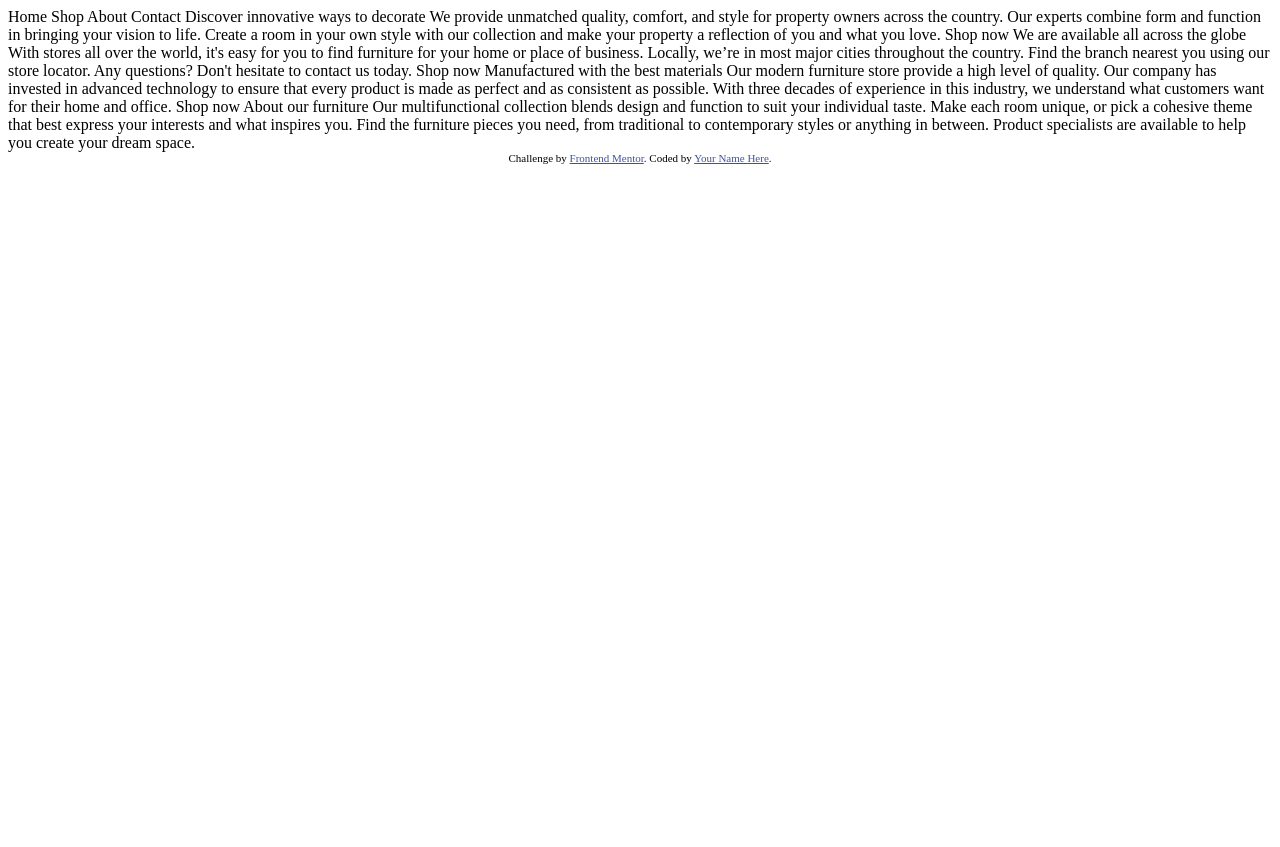
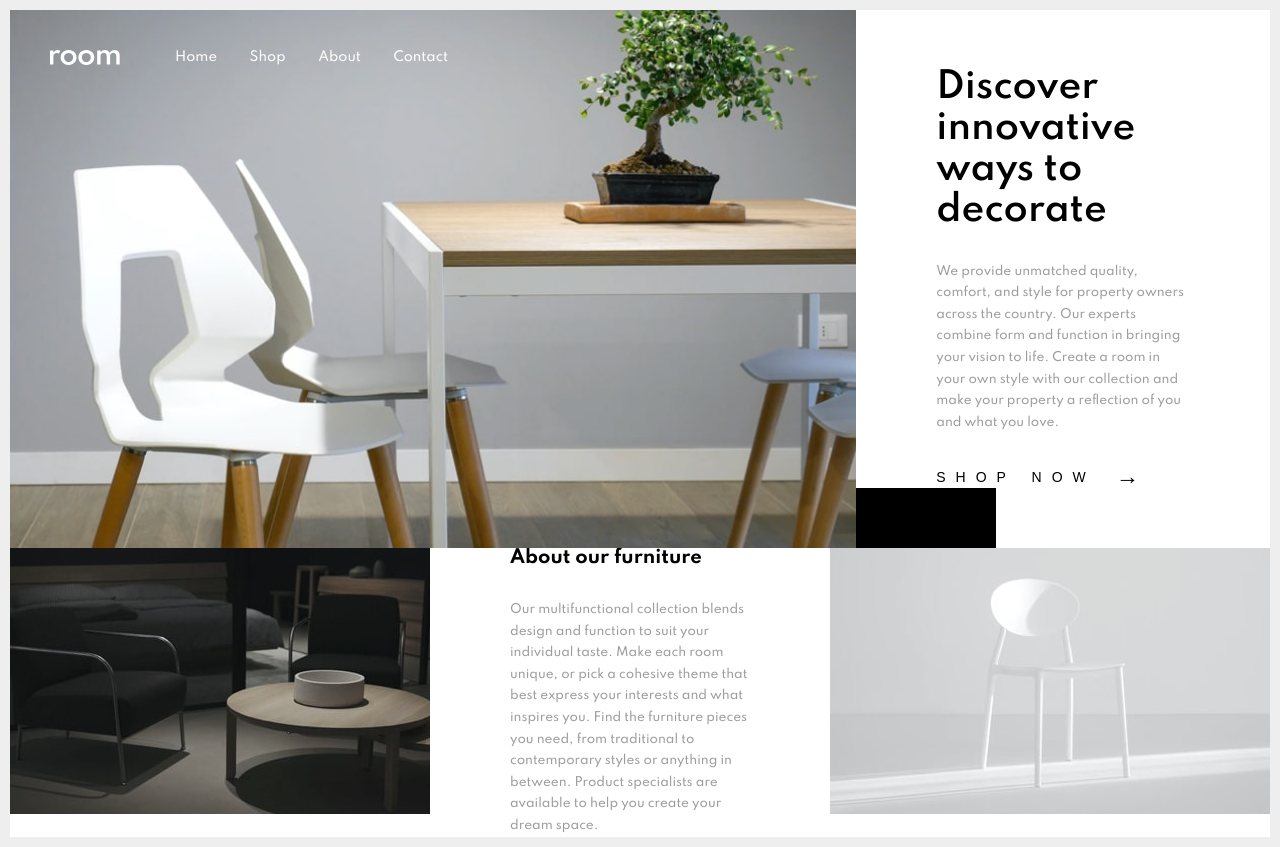
Before and after one commit to OhadBrunner/room-homepage-master, a website: page index.html in a window 1280 px wide. Before the commit the page ends 800 px from the top, so only its background shows below. Drawn offline with Linux system fonts and the light colour scheme.

Commit message:
Completed for Desktop + Mobile

```diff
--- a/index.html
+++ b/index.html
@@ -1,59 +1,111 @@
 <!DOCTYPE html>
 <html lang="en">
-<head>
-  <meta charset="UTF-8">
-  <meta name="viewport" content="width=device-width, initial-scale=1.0"> <!-- displays site properly based on user's device -->
+  <head>
+    <meta charset="UTF-8" />
+    <meta name="viewport" content="width=device-width, initial-scale=1.0" />
+    <!-- displays site properly based on user's device -->
 
-  <link rel="icon" type="image/png" sizes="32x32" href="./images/favicon-32x32.png">
+    <!-- CSS -->
+    <link rel="stylesheet" href="css/style.css" />
 
-  <title>Frontend Mentor | Room homepage</title>
+    <!-- Google Fonts -->
+    <link rel="preconnect" href="https://fonts.googleapis.com" />
+    <link rel="preconnect" href="https://fonts.gstatic.com" crossorigin />
+    <link
+      href="https://fonts.googleapis.com/css2?family=Spartan:wght@500;600;700&display=swap"
+      rel="stylesheet"
+    />
 
-  <!-- Feel free to remove these styles or customise in your own stylesheet 👍 -->
-  <style>
-    .attribution { font-size: 11px; text-align: center; }
-    .attribution a { color: hsl(228, 45%, 44%); }
-  </style>
-</head>
-<body>
-  Home
-  Shop
-  About
-  Contact
+    <title>Frontend Mentor | Room homepage</title>
+  </head>
+  <body>
+    <header class="header">
+      <div class="header__left">
+        <picture class="header__background">
+          <source
+            srcset="images/mobile-image-hero-1.jpg"
+            media="(max-width:
+          37.5em)"
+            class="header__img"
+          />
+          <img
+            src="images/desktop-image-hero-1.jpg"
+            alt="background image"
+            class="header__img"
+          />
+        </picture>
+        <div class="header__flex-box">
+          <img src="images/logo.svg" alt="logo" class="header__logo" />
+          <ul class="header__list">
+            <li class="header__item">
+              <a href="#" class="header__link">Home</a>
+            </li>
+            <li class="header__item">
+              <a href="#" class="header__link">Shop</a>
+            </li>
+            <li class="header__item">
+              <a href="#" class="header__link">About</a>
+            </li>
+            <li class="header__item">
+              <a href="#" class="header__link">Contact</a>
+            </li>
+          </ul>
+        </div>
+      </div>
+      <div class="header__right">
+        <h1 class="heading-h1">Discover innovative ways to decorate</h1>
+        <p class="paragraph">
+          We provide unmatched quality, comfort, and style for property owners
+          across the country. Our experts combine form and function in bringing
+          your vision to life. Create a room in your own style with our
+          collection and make your property a reflection of you and what you
+          love.
+        </p>
+        <div class="flex-btnbox">
+          <button class="shop-btn">Shop now</button>
+          <span class="arrow">&rarr;</span>
+        </div>
+        <div class="slider-box">
+          <button class="slider-box__btn">
+            <svg class="slider-box__icon">
+              <use
+                xlink:href="images/icomoon/sprite.svg#icon-chevron-thin-left"
+              ></use>
+            </svg>
+          </button>
+          <button class="slider-box__btn">
+            <svg class="slider-box__icon">
+              <use
+                xlink:href="images/icomoon/sprite.svg#icon-chevron-thin-right"
+              ></use>
+            </svg>
+          </button>
+        </div>
+      </div>
+    </header>
 
-  Discover innovative ways to decorate
-
-  We provide unmatched quality, comfort, and style for property owners across the country.
-  Our experts combine form and function in bringing your vision to life. Create a room in your
-  own style with our collection and make your property a reflection of you and what you love.
-
-  Shop now
-
-  We are available all across the globe
-
-  With stores all over the world, it's easy for you to find furniture for your home or place of business.
-  Locally, we’re in most major cities throughout the country. Find the branch nearest you using our
-  store locator. Any questions? Don't hesitate to contact us today.
-
-  Shop now
-
-  Manufactured with the best materials
-
-  Our modern furniture store provide a high level of quality. Our company has invested in advanced technology
-  to ensure that every product is made as perfect and as consistent as possible. With three decades of
-  experience in this industry, we understand what customers want for their home and office.
-
-  Shop now
-
-  About our furniture
-
-  Our multifunctional collection blends design and function to suit your individual taste.
-  Make each room unique, or pick a cohesive theme that best express your interests and what
-  inspires you. Find the furniture pieces you need, from traditional to contemporary styles
-  or anything in between. Product specialists are available to help you create your dream space.
-
-  <div class="attribution">
-    Challenge by <a href="https://www.frontendmentor.io?ref=challenge" target="_blank">Frontend Mentor</a>.
-    Coded by <a href="#">Your Name Here</a>.
-  </div>
-</body>
+    <footer class="footer">
+      <img
+        src="images/image-about-dark.jpg"
+        alt="footer image"
+        class="footer__image"
+      />
+      <div class="footer__text">
+        <h2 class="heading-h2">About our furniture</h2>
+        <p class="paragraph">
+          Our multifunctional collection blends design and function to suit your
+          individual taste. Make each room unique, or pick a cohesive theme that
+          best express your interests and what inspires you. Find the furniture
+          pieces you need, from traditional to contemporary styles or anything
+          in between. Product specialists are available to help you create your
+          dream space.
+        </p>
+      </div>
+      <img
+        src="images/image-about-light.jpg"
+        alt="footer image"
+        class="footer__image"
+      />
+    </footer>
+  </body>
 </html>
--- /dev/null
+++ b/sass/_base.scss
@@ -0,0 +1,58 @@
+@import 'mixins';
+
+:root {
+  //COLORS
+  --color-bg: #eeeeee;
+  --color-white: #fff;
+  --color-paragraph: #9d9d9d;
+  --color-black: #000;
+}
+
+/* RESET */
+*,
+*::after,
+*::before {
+  margin: 0;
+  padding: 0;
+  box-sizing: inherit;
+  /*every element will automatically inherit the body's box-sizing*/
+}
+
+html {
+  /* font-size: 10px; /*instead of the deafault browser 16px --> now 1rem = 10px*/
+  font-size: 62.5%;
+  /* equals to 10px if setting are normal but will change according to users needs*/
+  @include respond(iPad-land) {
+    // width < 1200?
+    font-size: 56.25%;
+    // 1rem = 9px, 9/16 = 50%;
+  }
+  @include respond(iPad-port) {
+    // width < 900?
+    font-size: 50%; // 1rem = 8px, 8/16 = 50%;
+  }
+  // @include respond(iPhone) {
+  //   // width < 600?
+  //   font-size: 30%;
+  // }
+  @include respond(MacPro) {
+    // width > 1800?
+    font-size: 75%; // 1rem = 12, 12/16
+  }
+}
+
+body {
+  box-sizing: border-box;
+  padding: 1rem;
+  background-color: var(--color-bg);
+
+  @include respond(iPhone) {
+    padding: 0;
+  }
+}
+
+// ::selection {
+//   // applies to elemnts like test that have been highlighted
+//   background-color: $color-primary;
+//   color: $color-white;
+// }
--- /dev/null
+++ b/sass/_components.scss
@@ -0,0 +1,75 @@
+.flex-btnbox {
+  display: flex;
+  align-items: center;
+  gap: 2rem;
+  transition: all 0.03s;
+
+  &:active {
+    transform: translateY(3px);
+  }
+
+  @include respond(iPhone) {
+    font-size: 2rem;
+    padding-left: 0;
+    margin-top: 3rem;
+  }
+}
+
+.shop-btn {
+  background-color: transparent;
+  font-size: 1.4rem;
+  text-transform: uppercase;
+  letter-spacing: 1rem;
+  word-spacing: 0.2rem;
+  font-weight: 500;
+  border: none;
+  text-align: left;
+  padding-left: 8rem;
+
+  &:hover {
+    cursor: pointer;
+  }
+
+  @include respond(iPhone) {
+    font-size: 2rem;
+    padding-left: 0;
+  }
+}
+
+.arrow {
+  font-size: 2.3rem;
+}
+
+.slider-box {
+  position: absolute;
+  bottom: 0;
+  left: 0;
+  background-color: var(--color-black);
+  height: 6rem;
+  width: 14rem;
+  display: flex;
+
+  @include respond(iPhone) {
+    left: auto;
+    bottom: auto;
+    right: 0;
+    top: -6.2rem;
+  }
+
+  &__btn {
+    background-color: transparent;
+    border: none;
+    width: 50%;
+
+    &:hover {
+      cursor: pointer;
+      background-color: lighten($color: #000000, $amount: 30);
+    }
+  }
+
+  &__icon {
+    width: 2.3rem;
+    height: 2.3rem;
+    fill: var(--color-paragraph);
+  }
+}
--- /dev/null
+++ b/sass/_footer.scss
@@ -0,0 +1,29 @@
+.footer {
+  background-color: var(--color-white);
+  display: grid;
+  grid-template-columns: min-content 1fr min-content;
+
+  @include respond(iPhone) {
+    grid-template-columns: auto;
+    grid-template-rows: max-content 1fr min-content;
+  }
+
+  &__text {
+    background-color: var(--color-white);
+    display: flex;
+    gap: 3rem;
+    flex-direction: column;
+    align-content: center;
+    justify-content: center;
+
+    @include respond(iPhone) {
+      padding: 8rem 6rem;
+    }
+  }
+
+  &__image {
+    @include respond(iPhone) {
+      width: 100%;
+    }
+  }
+}
--- /dev/null
+++ b/sass/_header.scss
@@ -0,0 +1,78 @@
+.header {
+  display: grid;
+  grid-template-columns: min-content 1fr;
+  position: relative;
+
+  @include respond(iPhone) {
+    grid-template-columns: auto;
+  }
+
+  &__img {
+    height: 100%;
+    object-fit: contain;
+
+    @include respond(iPhone) {
+      width: 100%;
+      object-fit: contain;
+    }
+  }
+
+  &__left {
+    // @include respond(iPhone) {
+    //   width: 100%;
+    // }
+  }
+
+  &__flex-box {
+    display: flex;
+    align-items: center;
+    position: absolute;
+    top: 4rem;
+    left: 4rem;
+    gap: 5.5rem;
+  }
+
+  &__logo {
+    width: 7rem;
+  }
+
+  &__list {
+    list-style: none;
+  }
+
+  &__item {
+    display: inline-block;
+
+    &:not(:last-child) {
+      margin-right: 3rem;
+    }
+  }
+
+  &__link {
+    color: var(--color-white);
+    text-decoration: none;
+    font-size: 1.3rem;
+    transition: all 0.03s;
+
+    &:hover,
+    &:active {
+      cursor: pointer;
+      border-bottom: 2px solid var(--color-white);
+    }
+  }
+
+  &__right {
+    position: relative;
+    background-color: var(--color-white);
+    display: flex;
+    gap: 3rem;
+    flex-direction: column;
+    align-content: center;
+    justify-content: center;
+
+    @include respond(iPhone) {
+      gap: 2rem;
+      padding: 8rem 6rem;
+    }
+  }
+}
--- /dev/null
+++ b/sass/_mixins.scss
@@ -0,0 +1,28 @@
+@mixin Ycentered {
+  position: absolute;
+  top: 50%;
+  transform: translateY(-50%);
+}
+
+@mixin respond($breakpoint) {
+  @if $breakpoint == iPhone {
+    @media only screen and (max-width: 37.5em) {
+      @content;
+    } //600px
+  }
+  @if $breakpoint == iPad-port {
+    @media only screen and (max-width: 56.25em) {
+      @content;
+    } // 900px
+  }
+  @if $breakpoint == iPad-land {
+    @media only screen and (max-width: 75em) {
+      @content;
+    } // 1200px
+  }
+  @if $breakpoint == MacPro {
+    @media only screen and (min-width: 112.5em) {
+      @content;
+    } // 1800px
+  }
+}
--- /dev/null
+++ b/sass/_typography.scss
@@ -0,0 +1,37 @@
+body {
+  font-family: 'Spartan', sans-serif; //500,600,700
+}
+
+.heading-h1 {
+  font-size: 3.5rem;
+  font-weight: 600;
+  padding: 0 8rem;
+  color: var(--color-black);
+
+  @include respond(iPhone) {
+    font-size: 4.5rem;
+    padding: 0;
+  }
+}
+
+.paragraph {
+  font-size: 1.2rem;
+  line-height: 1.8;
+  color: var(--color-paragraph);
+  padding: 0 8rem;
+
+  @include respond(iPhone) {
+    font-size: 1.8rem;
+    padding: 0;
+  }
+}
+
+.heading-h2 {
+  padding: 0 8rem;
+  font-size: 1.8rem;
+
+  @include respond(iPhone) {
+    font-size: 2.5rem;
+    padding: 0;
+  }
+}
--- /dev/null
+++ b/sass/main.scss
@@ -0,0 +1,6 @@
+@import 'base';
+@import 'mixins';
+@import 'header';
+@import 'footer';
+@import 'typography';
+@import 'components';
```
Also changed, not shown: package.json (added, +31 -0 lines), css/style.css (added), 1 other file.
